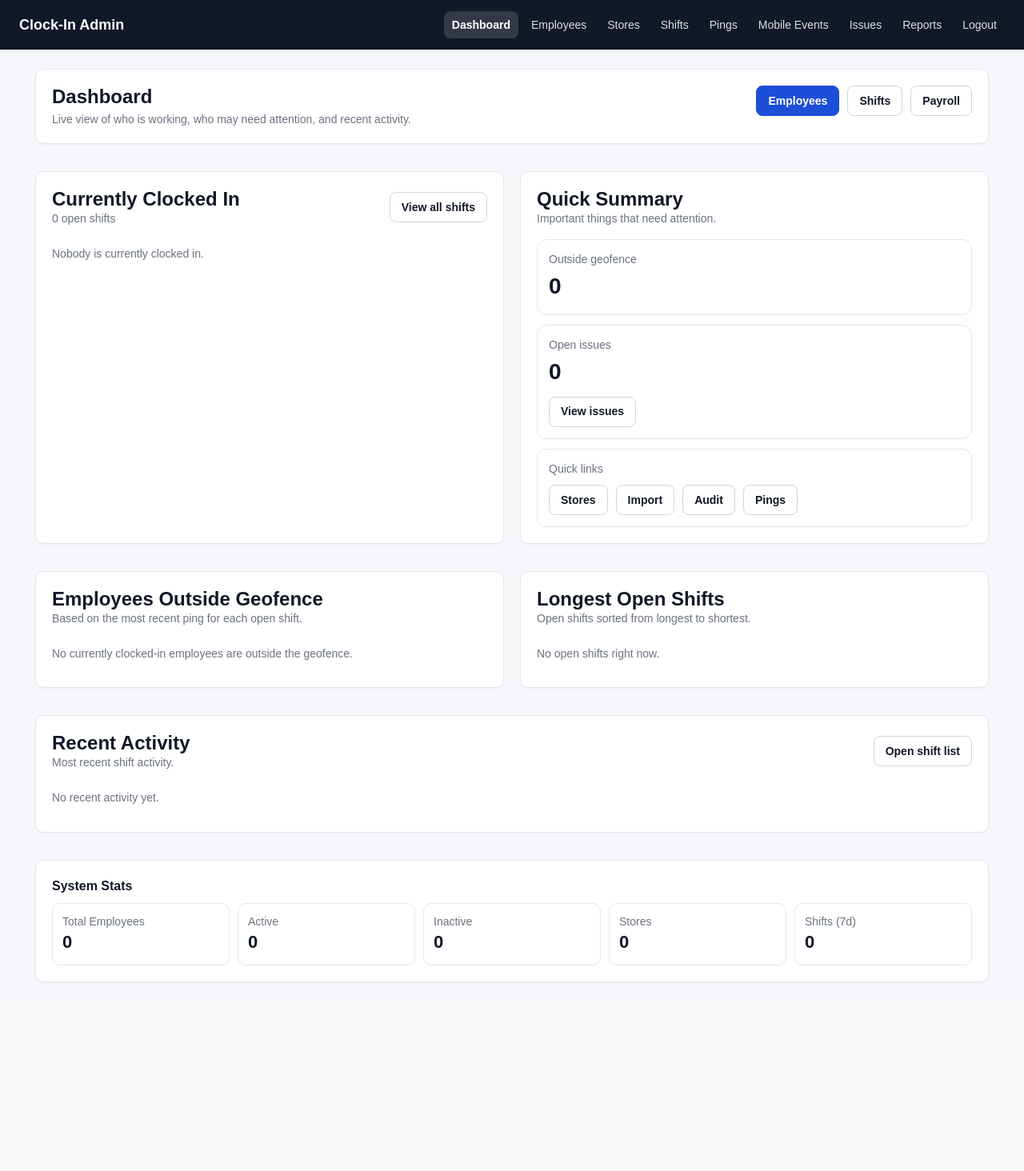
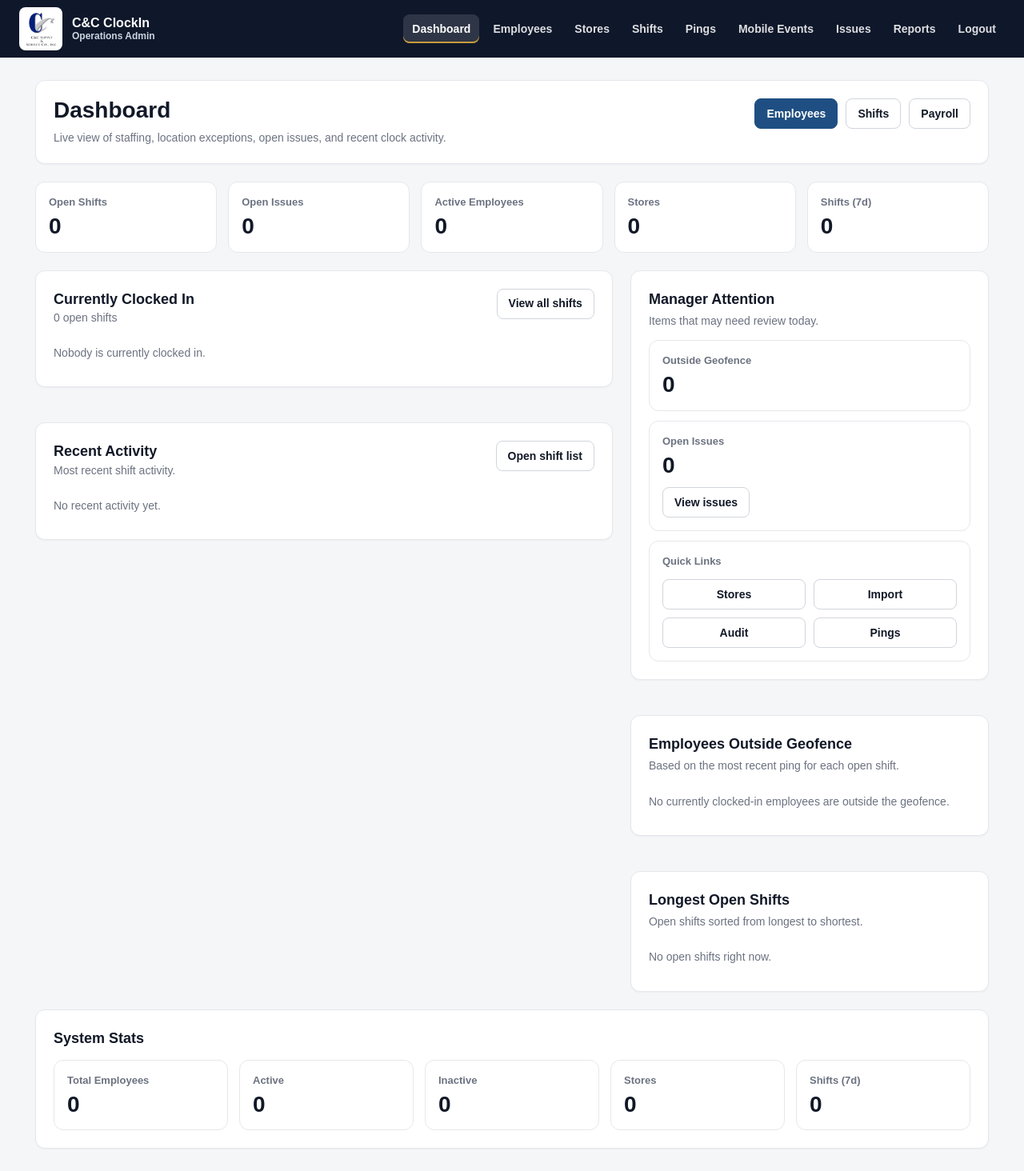
Before and after one commit to keatonmc15/clockin_app, a Flask app: page /admin in a window 1280 px wide. Shown: the whole page at 80% size. Before the commit the page ends 1228 px from the top, so only its background shows below. Run offline with Flask 3, Linux system fonts and the light colour scheme; the visitor is signed in with stand-in values (Sample User, id 1); parts of the project's set-up code (start-up, migrations or seed data) failed here and were passed over; some libraries are stand-ins or nearby versions.

Commit message:
Modernize admin dashboard branding and layout

```diff
--- a/templates/admin.html
+++ b/templates/admin.html
@@ -2,14 +2,76 @@
 {% block title %}Admin Dashboard{% endblock %}
 
 {% block content %}
+  <style>
+    .dashboard-grid {
+      display: grid;
+      grid-template-columns: minmax(0, 1.45fr) minmax(320px, 0.9fr);
+      gap: 22px;
+      align-items: start;
+    }
+
+    .dashboard-stack {
+      display: grid;
+      gap: 22px;
+    }
+
+    .section-heading {
+      display: flex;
+      align-items: flex-start;
+      justify-content: space-between;
+      gap: 14px;
+      flex-wrap: wrap;
+      margin-bottom: 14px;
+    }
+
+    .section-title {
+      font-size: 18px;
+      font-weight: 800;
+      margin: 0;
+    }
+
+    .attention-card {
+      border: 1px solid #e5e7eb;
+      border-radius: 12px;
+      padding: 16px;
+      background: #ffffff;
+    }
+
+    .attention-card + .attention-card {
+      margin-top: 12px;
+    }
+
+    .quick-link-grid {
+      display: grid;
+      grid-template-columns: repeat(2, minmax(0, 1fr));
+      gap: 10px;
+    }
+
+    .dashboard-table-wrap {
+      overflow-x: auto;
+    }
+
+    @media (max-width: 980px) {
+      .dashboard-grid {
+        grid-template-columns: 1fr;
+      }
+    }
+
+    @media (max-width: 640px) {
+      .quick-link-grid {
+        grid-template-columns: 1fr;
+      }
+    }
+  </style>
+
   <div class="card">
-    <div style="display:flex; justify-content:space-between; align-items:flex-start; gap:16px; flex-wrap:wrap;">
+    <div class="page-header">
       <div>
-        <div class="h1" style="margin-bottom:4px;">Dashboard</div>
-        <div class="muted">Live view of who is working, who may need attention, and recent activity.</div>
+        <h1 class="page-title">Dashboard</h1>
+        <div class="page-subtitle">Live view of staffing, location exceptions, open issues, and recent clock activity.</div>
       </div>
 
-      <div style="display:flex; gap:10px; flex-wrap:wrap;">
+      <div class="toolbar">
         <a class="btn btn-primary" href="{{ url_for('admin_employees') }}">Employees</a>
         <a class="btn" href="{{ url_for('admin_shifts') }}">Shifts</a>
         <a class="btn" href="{{ url_for('admin_payroll') }}">Payroll</a>
@@ -17,29 +79,51 @@
     </div>
   </div>
 
-  <div style="height:14px;"></div>
+  <div class="stat-grid">
+    <div class="stat-card">
+      <div class="stat-label">Open Shifts</div>
+      <div class="stat-value">{{ open_shift_count }}</div>
+    </div>
+    <div class="stat-card">
+      <div class="stat-label">Open Issues</div>
+      <div class="stat-value">{{ open_issues_count }}</div>
+    </div>
+    <div class="stat-card">
+      <div class="stat-label">Active Employees</div>
+      <div class="stat-value">{{ active_employees }}</div>
+    </div>
+    <div class="stat-card">
+      <div class="stat-label">Stores</div>
+      <div class="stat-value">{{ stores }}</div>
+    </div>
+    <div class="stat-card">
+      <div class="stat-label">Shifts (7d)</div>
+      <div class="stat-value">{{ shifts_7d }}</div>
+    </div>
+  </div>
 
-  <div class="grid grid-2">
-    <!-- Currently Clocked In -->
+  <div style="height:22px;"></div>
+
+  <div class="dashboard-grid">
+    <div class="dashboard-stack">
       <div class="card">
-      <div style="display:flex; justify-content:space-between; align-items:center; gap:12px; flex-wrap:wrap;">
+        <div class="section-heading">
           <div>
-          <div class="h1" style="margin:0;">Currently Clocked In</div>
+            <div class="section-title">Currently Clocked In</div>
             <div class="muted">{{ open_shift_count }} open shift{% if open_shift_count != 1 %}s{% endif %}</div>
           </div>
           <a class="btn" href="{{ url_for('admin_shifts') }}">View all shifts</a>
         </div>
 
-      <div style="height:12px;"></div>
-
         {% if open_shift_rows %}
+          <div class="dashboard-table-wrap">
             <table>
               <thead>
                 <tr>
-              <th style="min-width:180px;">Employee</th>
-              <th style="min-width:180px;">Store</th>
-              <th style="min-width:160px;">Clock In</th>
-              <th style="min-width:120px;">Time In</th>
+                  <th>Employee</th>
+                  <th>Store</th>
+                  <th>Clock In</th>
+                  <th>Time In</th>
                 </tr>
               </thead>
               <tbody>
@@ -47,161 +131,42 @@
                   <tr>
                     <td>
                       <span style="display:inline-flex; align-items:center; gap:8px;">
-                    <span style="width:10px; height:10px; border-radius:999px; background:{{ row.status_color }}; display:inline-block;"></span>
+                        <span class="status-dot" style="background:{{ row.status_color }};"></span>
                         {{ row.employee_name }}
                       </span>
                     </td>
                     <td>{{ row.store_name }}</td>
                     <td>{{ fmt_dt(row.clock_in) }}</td>
-                <td><b>{{ row.human }}</b></td>
+                    <td><strong>{{ row.human }}</strong></td>
                   </tr>
                 {% endfor %}
               </tbody>
             </table>
+          </div>
         {% else %}
-        <div style="padding:12px 0;" class="muted">Nobody is currently clocked in.</div>
+          <div class="muted" style="padding:10px 0;">Nobody is currently clocked in.</div>
         {% endif %}
       </div>
 
-    <!-- Quick Summary -->
       <div class="card">
-      <div class="h1" style="margin:0;">Quick Summary</div>
-      <div class="muted">Important things that need attention.</div>
-
-      <div style="height:16px;"></div>
-
-      <div style="display:grid; gap:12px;">
-        <div style="padding:14px; border:1px solid #e5e7eb; border-radius:12px;">
-          <div class="muted" style="margin-bottom:4px;">Outside geofence</div>
-          <div style="font-size:28px; font-weight:800; color:{% if outside_geofence_count > 0 %}#dc2626{% else %}inherit{% endif %};">
-            {{ outside_geofence_count }}
-          </div>
-        </div>
-
-        <div style="padding:14px; border:1px solid #e5e7eb; border-radius:12px;">
-          <div class="muted" style="margin-bottom:4px;">Open issues</div>
-          <div style="font-size:28px; font-weight:800;">{{ open_issues_count }}</div>
-          <div style="height:10px;"></div>
-          <a class="btn {% if open_issues_count > 0 %}btn-primary{% endif %}" href="{{ url_for('admin_issues') }}">View issues</a>
-        </div>
-
-        <div style="padding:14px; border:1px solid #e5e7eb; border-radius:12px;">
-          <div class="muted" style="margin-bottom:4px;">Quick links</div>
-          <div style="display:flex; gap:10px; flex-wrap:wrap; margin-top:10px;">
-            <a class="btn" href="{{ url_for('admin_stores') }}">Stores</a>
-            <a class="btn" href="{{ url_for('admin_import') }}">Import</a>
-            <a class="btn" href="{{ url_for('admin_audit') }}">Audit</a>
-            <a class="btn" href="{{ url_for('admin_pings') }}">Pings</a>
-          </div>
-        </div>
-      </div>
-    </div>
-  </div>
-
-  <div style="height:14px;"></div>
-
-  <div class="grid grid-2">
-    <!-- Outside Geofence List -->
-    <div class="card">
-      <div class="h1" style="margin:0;">Employees Outside Geofence</div>
-      <div class="muted">Based on the most recent ping for each open shift.</div>
-
-      <div style="height:12px;"></div>
-
-      {% if outside_geofence_rows %}
-        <table>
-          <thead>
-            <tr>
-              <th style="min-width:170px;">Employee</th>
-              <th style="min-width:170px;">Store</th>
-              <th style="min-width:110px;">Distance</th>
-              <th style="min-width:160px;">Last Ping</th>
-            </tr>
-          </thead>
-          <tbody>
-            {% for row in outside_geofence_rows %}
-              <tr>
-                <td style="color:#dc2626; font-weight:700;">{{ row.employee_name }}</td>
-                <td>{{ row.store_name }}</td>
-                <td>
-                  {% if row.dist_m is not none %}
-                    {{ row.dist_m }} m
-                  {% else %}
-                    -
-                  {% endif %}
-                </td>
-                <td>{{ fmt_dt(row.ping_at) if row.ping_at else "-" }}</td>
-              </tr>
-            {% endfor %}
-          </tbody>
-        </table>
-      {% else %}
-        <div style="padding:12px 0;" class="muted">No currently clocked-in employees are outside the geofence.</div>
-      {% endif %}
-    </div>
-
-    <!-- Longest Open Shifts -->
-    <div class="card">
-      <div class="h1" style="margin:0;">Longest Open Shifts</div>
-      <div class="muted">Open shifts sorted from longest to shortest.</div>
-
-      <div style="height:12px;"></div>
-
-      {% if longest_open_shift_rows %}
-        <table>
-          <thead>
-            <tr>
-              <th style="min-width:170px;">Employee</th>
-              <th style="min-width:170px;">Store</th>
-              <th style="min-width:160px;">Clock In</th>
-              <th style="min-width:120px;">Time In</th>
-            </tr>
-          </thead>
-          <tbody>
-            {% for row in longest_open_shift_rows %}
-              <tr>
-                <td>
-                  <span style="display:inline-flex; align-items:center; gap:8px;">
-                    <span style="width:10px; height:10px; border-radius:999px; background:{{ row.status_color }}; display:inline-block;"></span>
-                    {{ row.employee_name }}
-                  </span>
-                </td>
-                <td>{{ row.store_name }}</td>
-                <td>{{ fmt_dt(row.clock_in) }}</td>
-                <td><b>{{ row.human }}</b></td>
-              </tr>
-            {% endfor %}
-          </tbody>
-        </table>
-      {% else %}
-        <div style="padding:12px 0;" class="muted">No open shifts right now.</div>
-      {% endif %}
-    </div>
-  </div>
-
-  <div style="height:14px;"></div>
-
-  <!-- Recent Activity -->
-  <div class="card">
-    <div style="display:flex; justify-content:space-between; align-items:center; gap:12px; flex-wrap:wrap;">
+        <div class="section-heading">
           <div>
-        <div class="h1" style="margin:0;">Recent Activity</div>
+            <div class="section-title">Recent Activity</div>
             <div class="muted">Most recent shift activity.</div>
           </div>
           <a class="btn" href="{{ url_for('admin_shifts') }}">Open shift list</a>
         </div>
 
-    <div style="height:12px;"></div>
-
         {% if recent_shifts %}
+          <div class="dashboard-table-wrap">
             <table>
               <thead>
                 <tr>
-            <th style="min-width:180px;">Employee</th>
-            <th style="min-width:180px;">Store</th>
-            <th style="min-width:160px;">Clock In</th>
-            <th style="min-width:160px;">Clock Out</th>
-            <th style="min-width:120px;">Status</th>
+                  <th>Employee</th>
+                  <th>Store</th>
+                  <th>Clock In</th>
+                  <th>Clock Out</th>
+                  <th>Status</th>
                 </tr>
               </thead>
               <tbody>
@@ -222,41 +187,141 @@
                 {% endfor %}
               </tbody>
             </table>
+          </div>
         {% else %}
-      <div style="padding:12px 0;" class="muted">No recent activity yet.</div>
+          <div class="muted" style="padding:10px 0;">No recent activity yet.</div>
+        {% endif %}
+      </div>
+    </div>
+
+    <div class="dashboard-stack">
+      <div class="card">
+        <div class="section-title">Manager Attention</div>
+        <div class="muted" style="margin-top:4px; margin-bottom:14px;">Items that may need review today.</div>
+
+        <div class="attention-card">
+          <div class="stat-label">Outside Geofence</div>
+          <div class="stat-value" style="color:{% if outside_geofence_count > 0 %}#dc2626{% else %}inherit{% endif %};">{{ outside_geofence_count }}</div>
+        </div>
+
+        <div class="attention-card">
+          <div class="stat-label">Open Issues</div>
+          <div class="stat-value">{{ open_issues_count }}</div>
+          <div style="margin-top:12px;">
+            <a class="btn {% if open_issues_count > 0 %}btn-primary{% endif %}" href="{{ url_for('admin_issues') }}">View issues</a>
+          </div>
+        </div>
+
+        <div class="attention-card">
+          <div class="stat-label">Quick Links</div>
+          <div class="quick-link-grid" style="margin-top:12px;">
+            <a class="btn" href="{{ url_for('admin_stores') }}">Stores</a>
+            <a class="btn" href="{{ url_for('admin_import') }}">Import</a>
+            <a class="btn" href="{{ url_for('admin_audit') }}">Audit</a>
+            <a class="btn" href="{{ url_for('admin_pings') }}">Pings</a>
+          </div>
+        </div>
+      </div>
+
+      <div class="card">
+        <div class="section-title">Employees Outside Geofence</div>
+        <div class="muted" style="margin-top:4px; margin-bottom:14px;">Based on the most recent ping for each open shift.</div>
+
+        {% if outside_geofence_rows %}
+          <div class="dashboard-table-wrap">
+            <table>
+              <thead>
+                <tr>
+                  <th>Employee</th>
+                  <th>Store</th>
+                  <th>Distance</th>
+                  <th>Last Ping</th>
+                </tr>
+              </thead>
+              <tbody>
+                {% for row in outside_geofence_rows %}
+                  <tr>
+                    <td style="color:#dc2626; font-weight:700;">{{ row.employee_name }}</td>
+                    <td>{{ row.store_name }}</td>
+                    <td>
+                      {% if row.dist_m is not none %}
+                        {{ row.dist_m }} m
+                      {% else %}
+                        -
+                      {% endif %}
+                    </td>
+                    <td>{{ fmt_dt(row.ping_at) if row.ping_at else "-" }}</td>
+                  </tr>
+                {% endfor %}
+              </tbody>
+            </table>
+          </div>
+        {% else %}
+          <div class="muted" style="padding:10px 0;">No currently clocked-in employees are outside the geofence.</div>
         {% endif %}
       </div>
 
-  <div style="height:14px;"></div>
+      <div class="card">
+        <div class="section-title">Longest Open Shifts</div>
+        <div class="muted" style="margin-top:4px; margin-bottom:14px;">Open shifts sorted from longest to shortest.</div>
 
-  <!-- Condensed Stats -->
-  <div class="card">
-    <div style="font-size:16px; font-weight:800; margin-bottom:10px;">System Stats</div>
-
-    <div style="display:grid; grid-template-columns: repeat(auto-fit, minmax(140px, 1fr)); gap:10px;">
-      <div style="padding:12px; border:1px solid #e5e7eb; border-radius:10px;">
-        <div class="muted">Total Employees</div>
-        <div style="font-size:22px; font-weight:800;">{{ total_employees }}</div>
+        {% if longest_open_shift_rows %}
+          <div class="dashboard-table-wrap">
+            <table>
+              <thead>
+                <tr>
+                  <th>Employee</th>
+                  <th>Store</th>
+                  <th>Clock In</th>
+                  <th>Time In</th>
+                </tr>
+              </thead>
+              <tbody>
+                {% for row in longest_open_shift_rows %}
+                  <tr>
+                    <td>
+                      <span style="display:inline-flex; align-items:center; gap:8px;">
+                        <span class="status-dot" style="background:{{ row.status_color }};"></span>
+                        {{ row.employee_name }}
+                      </span>
+                    </td>
+                    <td>{{ row.store_name }}</td>
+                    <td>{{ fmt_dt(row.clock_in) }}</td>
+                    <td><strong>{{ row.human }}</strong></td>
+                  </tr>
+                {% endfor %}
+              </tbody>
+            </table>
+          </div>
+        {% else %}
+          <div class="muted" style="padding:10px 0;">No open shifts right now.</div>
+        {% endif %}
+      </div>
+    </div>
   </div>
 
-      <div style="padding:12px; border:1px solid #e5e7eb; border-radius:10px;">
-        <div class="muted">Active</div>
-        <div style="font-size:22px; font-weight:800;">{{ active_employees }}</div>
+  <div class="card">
+    <div class="section-title" style="margin-bottom:14px;">System Stats</div>
+    <div class="stat-grid">
+      <div class="stat-card">
+        <div class="stat-label">Total Employees</div>
+        <div class="stat-value">{{ total_employees }}</div>
       </div>
-
-      <div style="padding:12px; border:1px solid #e5e7eb; border-radius:10px;">
-        <div class="muted">Inactive</div>
-        <div style="font-size:22px; font-weight:800;">{{ inactive_employees }}</div>
+      <div class="stat-card">
+        <div class="stat-label">Active</div>
+        <div class="stat-value">{{ active_employees }}</div>
       </div>
-
-      <div style="padding:12px; border:1px solid #e5e7eb; border-radius:10px;">
-        <div class="muted">Stores</div>
-        <div style="font-size:22px; font-weight:800;">{{ stores }}</div>
+      <div class="stat-card">
+        <div class="stat-label">Inactive</div>
+        <div class="stat-value">{{ inactive_employees }}</div>
       </div>
-
-      <div style="padding:12px; border:1px solid #e5e7eb; border-radius:10px;">
-        <div class="muted">Shifts (7d)</div>
-        <div style="font-size:22px; font-weight:800;">{{ shifts_7d }}</div>
+      <div class="stat-card">
+        <div class="stat-label">Stores</div>
+        <div class="stat-value">{{ stores }}</div>
+      </div>
+      <div class="stat-card">
+        <div class="stat-label">Shifts (7d)</div>
+        <div class="stat-value">{{ shifts_7d }}</div>
       </div>
     </div>
   </div>
--- a/templates/base.html
+++ b/templates/base.html
@@ -7,19 +7,21 @@
 
   <style>
     :root {
-      --bg: #f5f7fb;
+      --bg: #f4f6f8;
       --panel: #ffffff;
       --text: #111827;
       --muted: #6b7280;
       --line: #e5e7eb;
       --line-strong: #d1d5db;
-      --nav: #111827;
-      --primary: #1d4ed8;
-      --primary-hover: #1e40af;
+      --nav: #0f172a;
+      --nav-soft: #1e293b;
+      --primary: #1f4f82;
+      --primary-hover: #183f68;
       --danger: #dc2626;
       --danger-hover: #b91c1c;
       --ok: #16a34a;
       --ok-hover: #15803d;
+      --accent: #c89b3c;
     }
 
     * {
@@ -38,20 +40,56 @@
     header {
       background: var(--nav);
       color: #ffffff;
-      padding: 14px 24px;
+      padding: 0 24px;
       display: flex;
       align-items: center;
       justify-content: space-between;
       gap: 18px;
       flex-wrap: wrap;
       box-shadow: 0 1px 0 rgba(255,255,255,0.06);
+      min-height: 72px;
     }
 
     header .brand {
+      display: flex;
+      align-items: center;
+      gap: 12px;
       font-weight: 800;
-      font-size: 18px;
+      font-size: 16px;
       letter-spacing: 0;
       white-space: nowrap;
+      color: #ffffff;
+      text-decoration: none;
+    }
+
+    .brand-logo {
+      width: auto;
+      height: 54px;
+      max-width: 120px;
+      object-fit: contain;
+      border-radius: 8px;
+      background: transparent;
+      padding: 0;
+      border: 0;
+    }
+
+    .brand-copy {
+      display: flex;
+      flex-direction: column;
+      gap: 2px;
+    }
+
+    .brand-name {
+      font-size: 16px;
+      font-weight: 800;
+      line-height: 1.1;
+    }
+
+    .brand-subtitle {
+      color: #cbd5e1;
+      font-size: 12px;
+      font-weight: 700;
+      line-height: 1.1;
     }
 
     header nav {
@@ -68,8 +106,9 @@
       margin-left: 0;
       font-size: 14px;
       opacity: 0.86;
-      padding: 7px 10px;
+      padding: 8px 11px;
       border-radius: 8px;
+      font-weight: 700;
     }
 
     header nav a:hover {
@@ -82,21 +121,22 @@
       font-weight: 700;
       text-decoration: none;
       opacity: 1;
-      background: rgba(255,255,255,0.14);
+      background: rgba(255,255,255,0.13);
+      box-shadow: inset 0 -2px 0 var(--accent);
     }
 
     main {
       max-width: 1240px;
-      margin: 24px auto;
+      margin: 28px auto;
       padding: 0 24px;
     }
 
     .card {
       background: var(--panel);
       border: 1px solid var(--line);
-      border-radius: 10px;
-      padding: 20px;
-      margin-bottom: 20px;
+      border-radius: 12px;
+      padding: 22px;
+      margin-bottom: 22px;
       box-shadow: 0 1px 2px rgba(15,23,42,0.04);
     }
 
@@ -181,7 +221,7 @@
     }
 
     th {
-      background: #f8fafc;
+      background: #f7f9fb;
       color: #64748b;
       font-size: 12px;
       text-transform: uppercase;
@@ -253,9 +293,72 @@
     }
 
     .h1 {
-      font-size: 24px;
+      font-size: 26px;
       font-weight: 800;
       line-height: 1.15;
+    }
+
+    .page-header {
+      display: flex;
+      align-items: flex-start;
+      justify-content: space-between;
+      gap: 18px;
+      flex-wrap: wrap;
+    }
+
+    .page-title {
+      font-size: 28px;
+      font-weight: 800;
+      line-height: 1.1;
+      margin: 0;
+    }
+
+    .page-subtitle {
+      color: var(--muted);
+      margin-top: 8px;
+      max-width: 720px;
+    }
+
+    .toolbar {
+      display: flex;
+      align-items: center;
+      justify-content: flex-end;
+      gap: 10px;
+      flex-wrap: wrap;
+    }
+
+    .stat-grid {
+      display: grid;
+      grid-template-columns: repeat(auto-fit, minmax(160px, 1fr));
+      gap: 14px;
+    }
+
+    .stat-card {
+      border: 1px solid var(--line);
+      border-radius: 12px;
+      padding: 16px;
+      background: #ffffff;
+    }
+
+    .stat-label {
+      color: var(--muted);
+      font-size: 13px;
+      font-weight: 700;
+    }
+
+    .stat-value {
+      font-size: 28px;
+      font-weight: 800;
+      margin-top: 5px;
+      line-height: 1.1;
+    }
+
+    .status-dot {
+      width: 10px;
+      height: 10px;
+      border-radius: 999px;
+      display: inline-block;
+      flex: 0 0 auto;
     }
 
     .grid {
@@ -283,12 +386,18 @@
       }
 
       header {
-        padding: 14px 16px;
+        padding: 12px 16px;
       }
 
       header nav {
         justify-content: flex-start;
         width: 100%;
+      }
+
+      .brand-logo {
+        width: auto;
+        height: 46px;
+        max-width: 104px;
       }
 
       .grid-2 {
@@ -309,6 +418,10 @@
         padding: 7px 8px;
       }
 
+      .brand-subtitle {
+        display: none;
+      }
+
       th, td {
         padding: 10px;
       }
@@ -322,7 +435,13 @@
 
 <body>
   <header>
-    <div class="brand">Clock-In Admin</div>
+    <a class="brand" href="/admin" aria-label="ClockIn Admin Dashboard">
+      <img class="brand-logo" src="{{ url_for('static', filename='img/company-logo.png') }}" alt="C&C logo">
+      <span class="brand-copy">
+        <span class="brand-name">C&amp;C ClockIn</span>
+        <span class="brand-subtitle">Operations Admin</span>
+      </span>
+    </a>
 
 <nav>
   <a class="{% if request.path == '/admin' %}active{% endif %}" href="/admin">Dashboard</a>
--- a/templates/payroll.html
+++ b/templates/payroll.html
@@ -31,7 +31,6 @@
       </div>
 
       <div style="display:flex; gap:10px; flex-wrap:wrap;">
-        <a class="btn" href="{{ url_for('admin_dashboard') }}">Back to Dashboard</a>
         <a class="btn btn-primary" href="{{ url_for('admin_payroll', start=start, end=end, format='csv') }}">Export CSV</a>
         <a class="btn btn-primary" href="{{ url_for('admin_payroll', start=start, end=end, format='xlsx') }}">Export XLSX</a>
       </div>
```
Also changed, not shown: templates/base_admin.html (+49 -2 lines), static/img/company-logo.png (added). Lines whose indentation alone changed are shown as unchanged.
